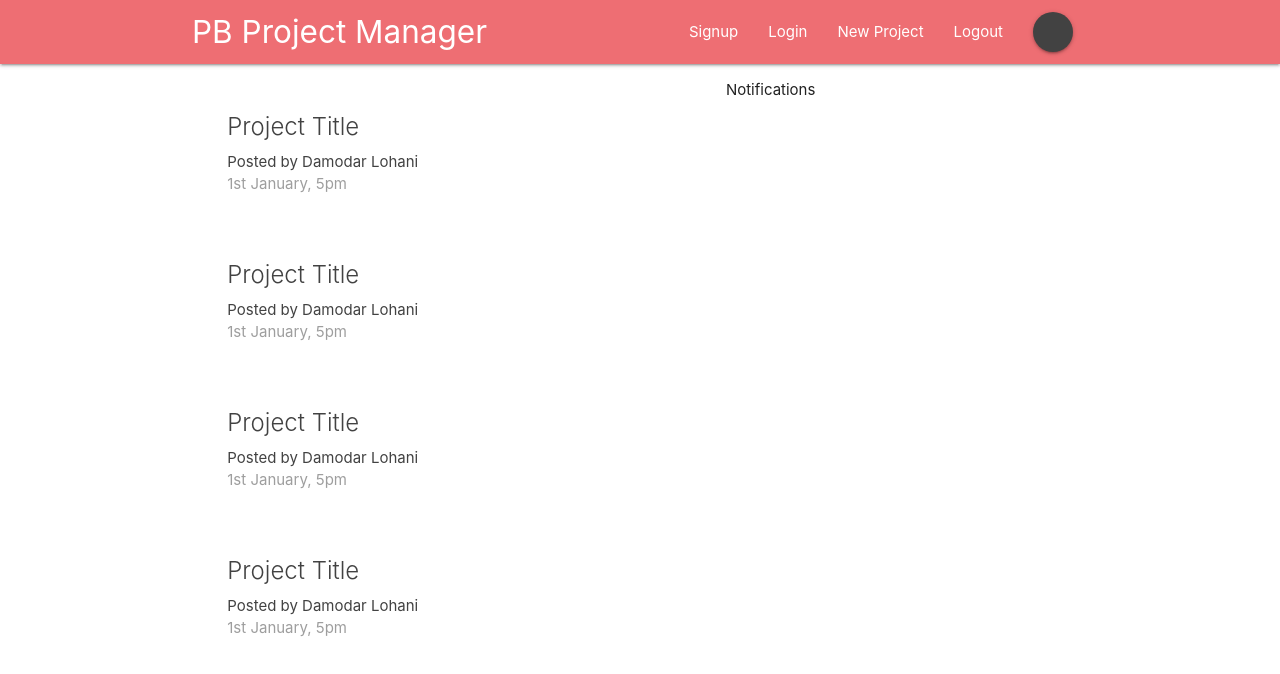
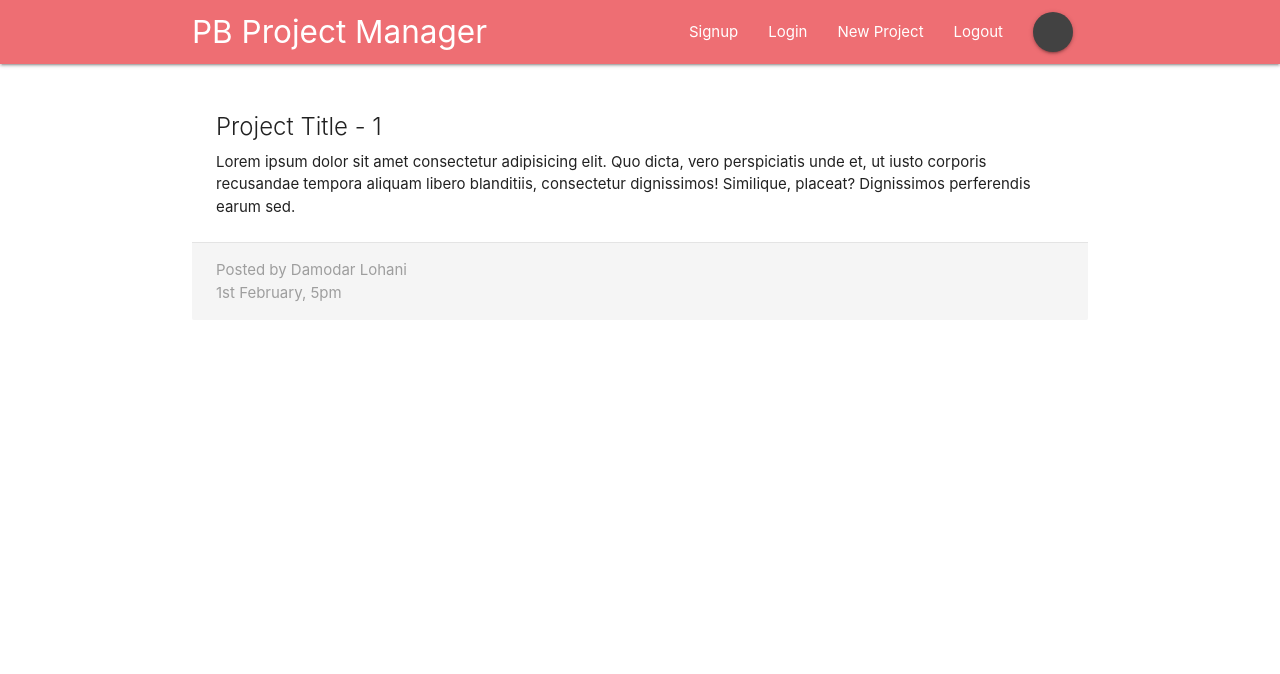
Before and after one commit to lohanidamodar/react-redux-firebase, a React (Create React App) app: page /project/1 in a window 1280 px wide. Shown: the top 674 px of the page. Built offline with nearby package versions, Linux system fonts and the light colour scheme.

Commit message:
project details component

```diff
--- a/src/App.js
+++ b/src/App.js
@@ -2,6 +2,7 @@
 import { BrowserRouter, Switch, Route } from 'react-router-dom';
 import Navbar from './components/layouts/Navbar';
 import Dashboard from './components/dashboard/Dashboard';
+import ProjectDetails from './components/projects/ProjectDetails';
 
 class App extends Component {
   render() {
@@ -10,7 +11,8 @@
         <div className="App">
           <Navbar />
           <Switch>
-            <Route path="/" component={Dashboard} />
+            <Route exact path="/" component={Dashboard} />
+            <Route path="/project/:id" component={ProjectDetails} />
           </Switch>
         </div>
       </BrowserRouter>
--- a/src/components/projects/ProjectDetails.js
+++ b/src/components/projects/ProjectDetails.js
@@ -0,0 +1,21 @@
+import React from 'react'
+
+const ProjectDetails = (props) => {
+    const id = props.match.params.id;
+  return (
+    <div className="container section project-details">
+        <div className="card z-depth-0">
+            <div className="card-content">
+                <span className="card-title">Project Title - {id} </span>
+                <p>Lorem ipsum dolor sit amet consectetur adipisicing elit. Quo dicta, vero perspiciatis unde et, ut iusto corporis recusandae tempora aliquam libero blanditiis, consectetur dignissimos! Similique, placeat? Dignissimos perferendis earum sed.</p>
+            </div>
+            <div className="card-action grey lighten-4 grey-text">
+                <div>Posted by Damodar Lohani</div>
+                <div>1st February, 5pm</div>
+            </div>
+        </div>
+    </div>
+  )
+}
+
+export default ProjectDetails
```
